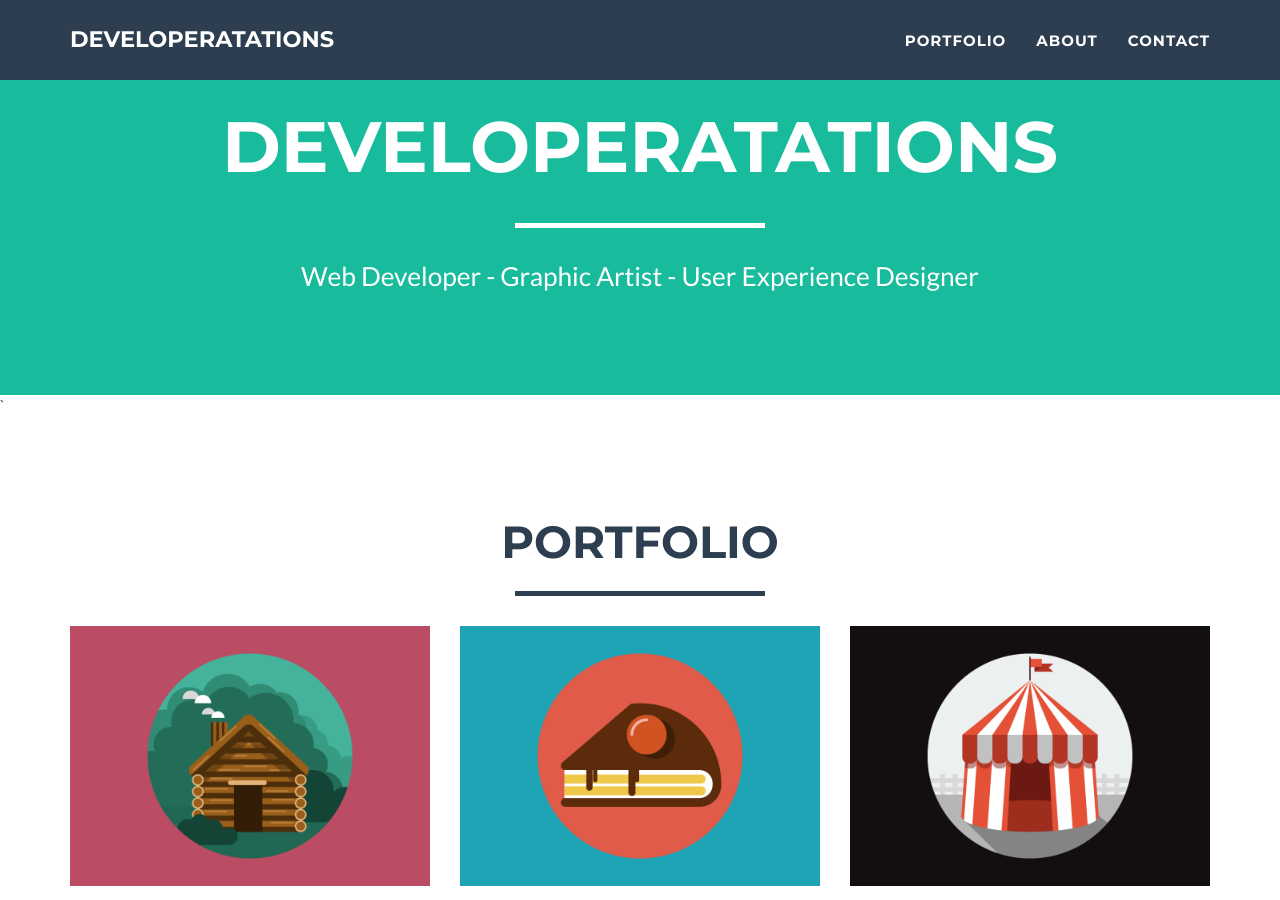
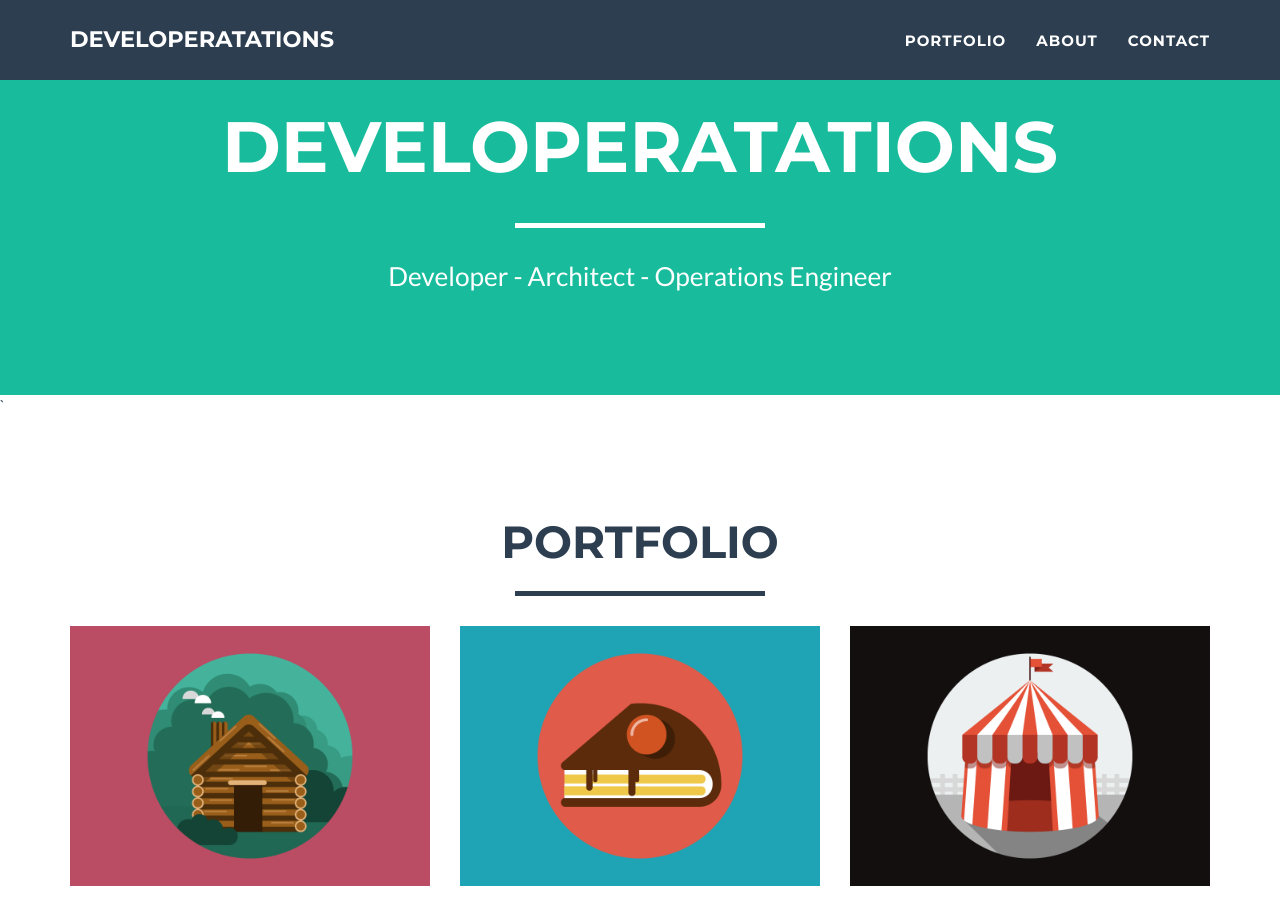
Before and after one commit to dldorsey/dldorsey.github.io, a Jekyll site: the page built from index.html, in a window 1280 px wide and 900 px high, scrolled down 380 px. Built offline with Jekyll 4.4.1, drawn with Linux system fonts in a browser that asks for light colours.

Commit message:
header changes

```diff
--- a/_includes/header.html
+++ b/_includes/header.html
@@ -43,7 +43,7 @@
                     <div class="intro-text">
                         <span class="name">{{ site.title }}</span>
                         <hr class="star-light">
-                        <span class="skills">Web Developer - Graphic Artist - User Experience Designer</span>
+                        <span class="skills">Developer - Architect - Operations Engineer</span>
                     </div>
                 </div>
             </div>
```
